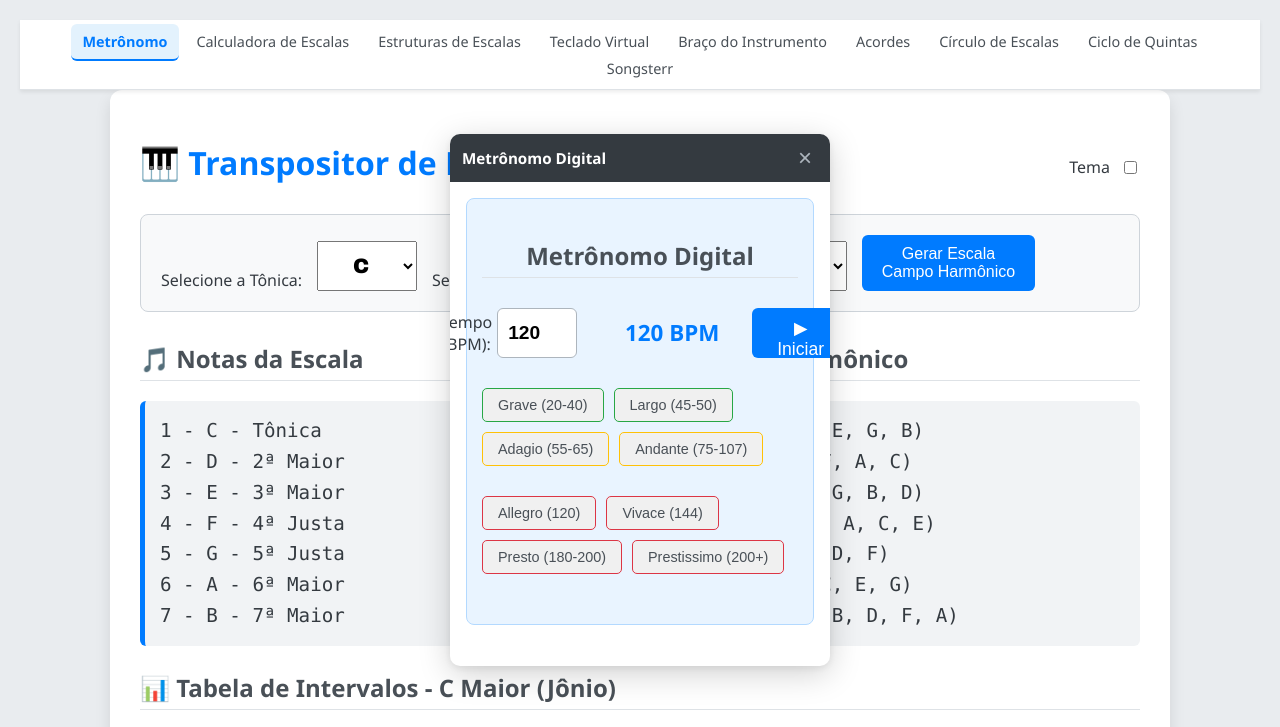
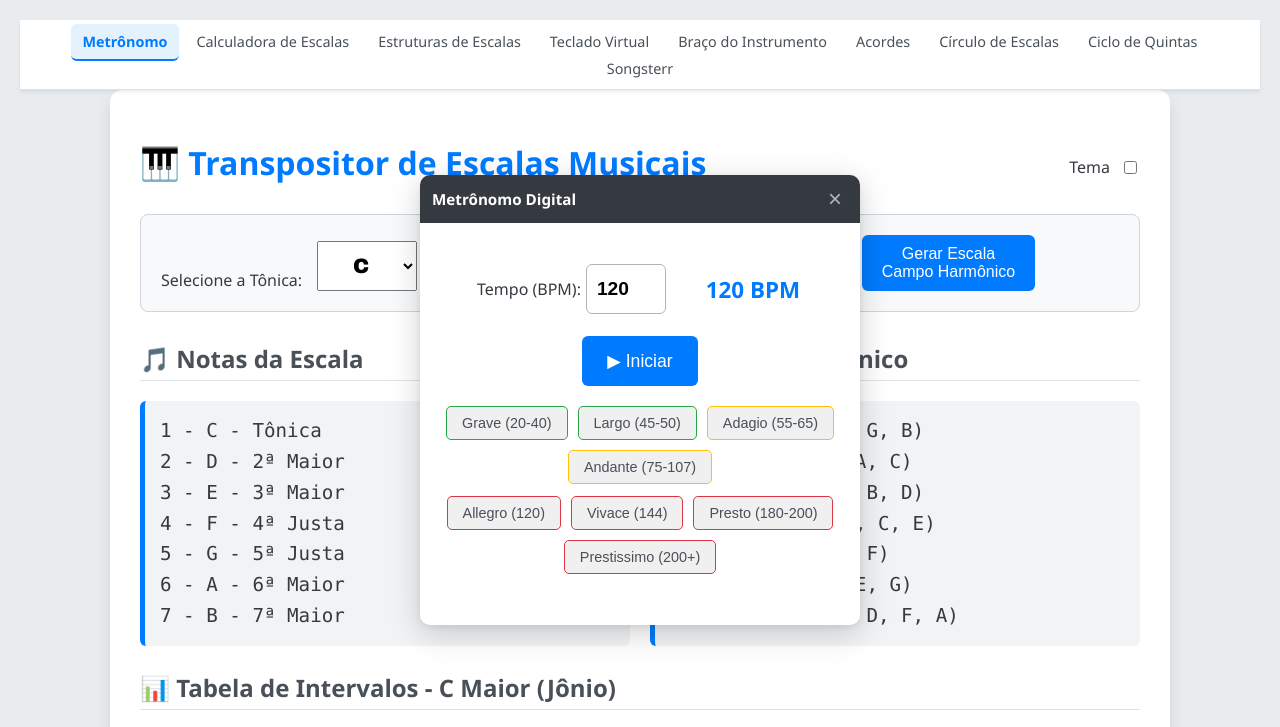
Before and after one commit to prbretas/musicpages, a website: page index.html in a window 1280 px wide. Both pictures are taken after a click on the link "Metrônomo". Shown: the top 727 px of the page. Drawn offline with Linux system fonts and the light colour scheme; a web font is replaced by a local one.

Commit message:
style: ajusta enquadramento do popup do metronomo e estiliza scrollbar (dark)

```diff
--- a/scripts/script-floating-popup.js
+++ b/scripts/script-floating-popup.js
@@ -929,7 +929,7 @@ document.addEventListener('DOMContentLoaded', function () {
     title: 'Metrônomo Digital',
     contentSelector: '#metronomeContainer',
     menuItemSelector: '[data-popup="metronome"]',
-    size: { width: '380px', height: 'auto' },
+    size: { width: '440px', height: 'auto' },
     onClose: function () {
       // Check if the metronome is currently playing
       var startStopBtn = document.getElementById('startStopButton');
--- a/styles/style.css
+++ b/styles/style.css
@@ -1149,7 +1149,71 @@ body.popup-open {
 .popup-body {
   padding: 16px;
   overflow-y: auto;
+  overflow-x: hidden;
   max-height: 70vh;
+}
+
+/* ---- Content moved into popups: neutralize the standalone "card" look ----
+   The source containers (#metronomeContainer / #scaleStructureSection) are
+   styled as cards for the page. Inside a popup, the popup itself is the card,
+   so we drop the duplicate frame, spacing and redundant title. */
+.popup-body .metronome-group,
+.popup-body #scaleStructureSection {
+  margin: 0;
+  padding: 0;
+  background: none;
+  border: none;
+  border-radius: 0;
+  box-shadow: none;
+  width: 100%;
+}
+
+/* The popup header already shows the title — hide the inner heading. */
+.popup-body > .metronome-group > h2:first-child,
+.popup-body > #scaleStructureSection > h2:first-child {
+  display: none;
+}
+
+/* Keep the metronome controls comfortably inside the popup width. */
+.popup-body .metronome-controls {
+  flex-wrap: wrap;
+  gap: 12px;
+}
+
+.popup-body .metronome-presets {
+  gap: 12px;
+}
+
+.popup-body .preset-group {
+  justify-content: center;
+}
+
+/* ---- Custom scrollbar for popup bodies (light theme) ---- */
+.popup-body {
+  scrollbar-width: thin;                       /* Firefox */
+  scrollbar-color: #c1c7cd transparent;        /* Firefox: thumb / track */
+}
+
+.popup-body::-webkit-scrollbar {
+  width: 10px;
+  height: 10px;
+}
+
+.popup-body::-webkit-scrollbar-track {
+  background: transparent;
+}
+
+.popup-body::-webkit-scrollbar-thumb {
+  background-color: #c1c7cd;
+  border-radius: 8px;
+  border: 2px solid transparent;
+  background-clip: padding-box;
+}
+
+.popup-body::-webkit-scrollbar-thumb:hover {
+  background-color: #a7adb4;
+  border: 2px solid transparent;
+  background-clip: padding-box;
 }
 
 /* Highlight row in scale structure table */
@@ -1199,6 +1263,19 @@ body.dark .popup-body {
   color: #e0e0e0;
 }
 
+/* Custom scrollbar for popup bodies (dark theme) */
+body.dark .popup-body {
+  scrollbar-color: #4a4a4a transparent;        /* Firefox: thumb / track */
+}
+
+body.dark .popup-body::-webkit-scrollbar-thumb {
+  background-color: #4a4a4a;
+}
+
+body.dark .popup-body::-webkit-scrollbar-thumb:hover {
+  background-color: #5e5e5e;
+}
+
 body.dark .highlight-row {
   background-color: #3d3000 !important;
   border-left-color: #ffc107;
```
